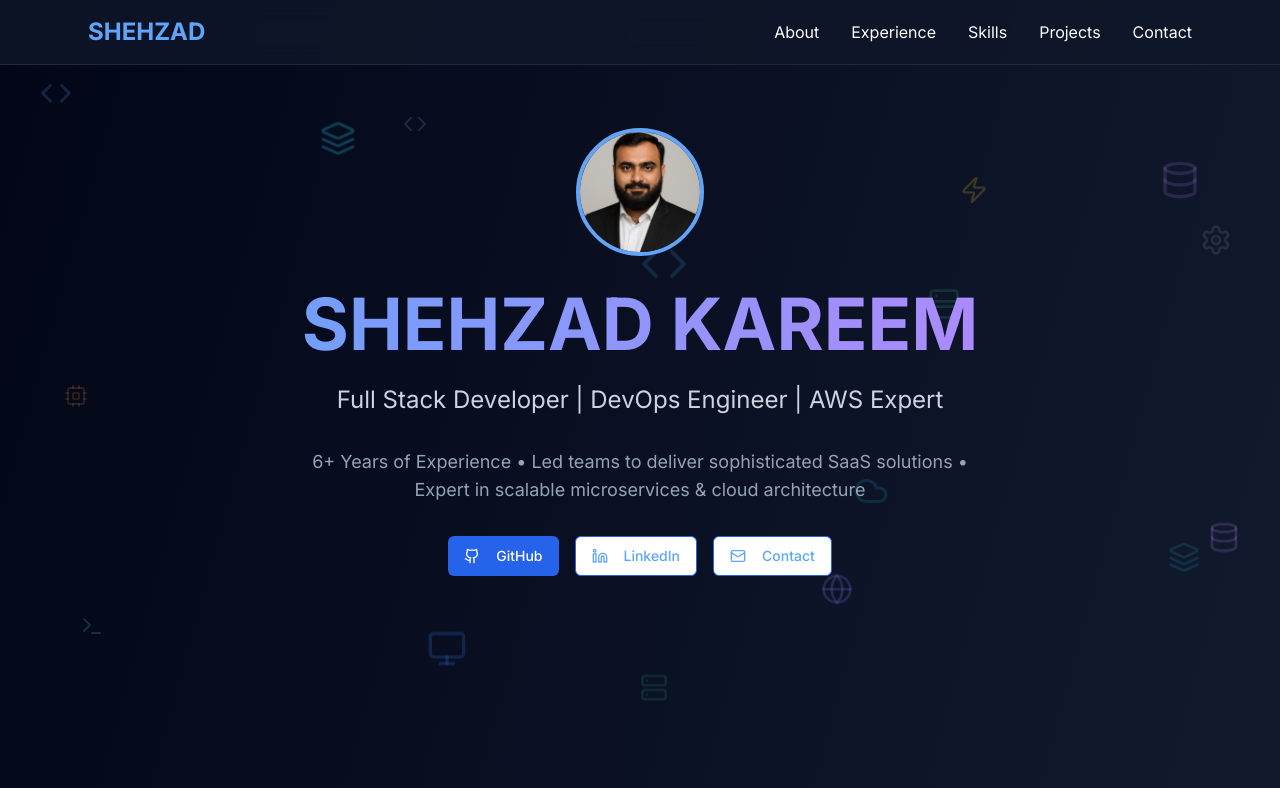
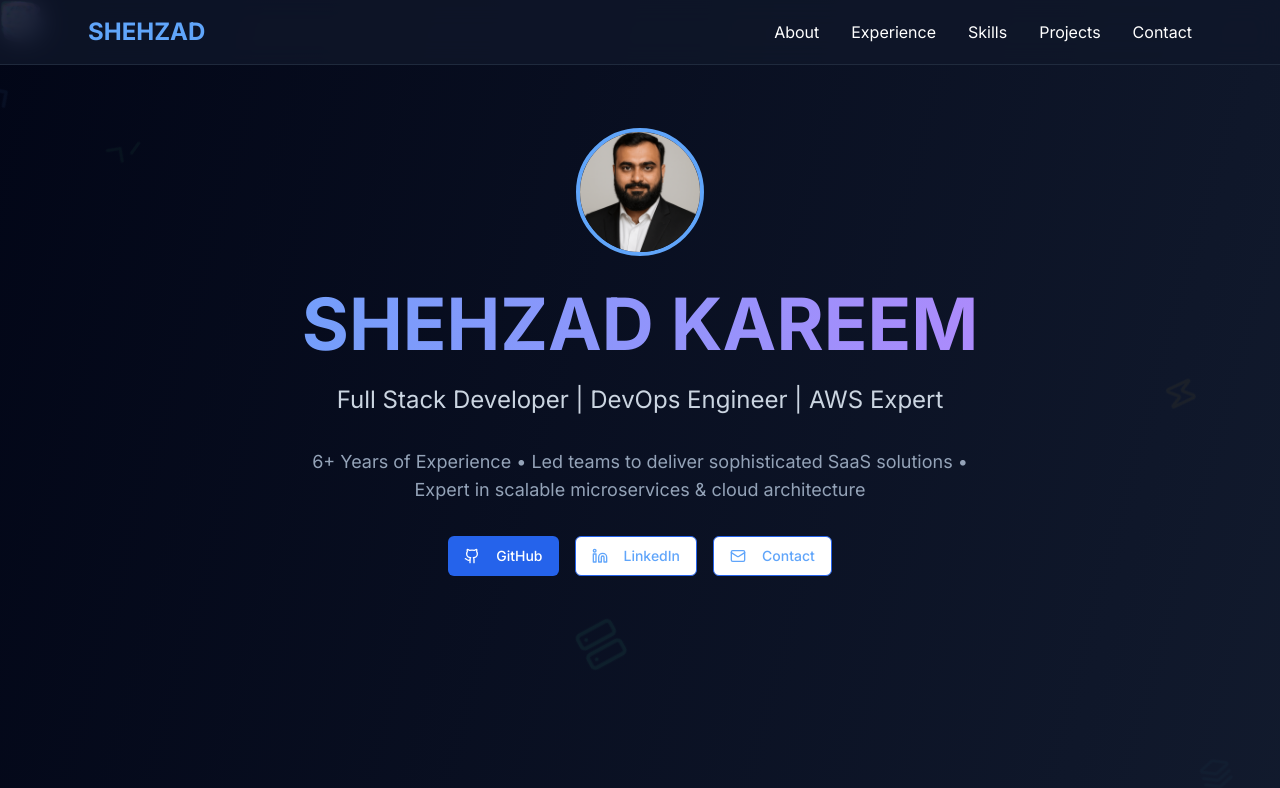
Before and after one commit to mrshehzad137/shehzad-kareem-info, a React (Vite) app: page / in a window 1280 px wide. Shown: the top 788 px of the page. Built offline with nearby package versions, Linux system fonts and the light colour scheme.

Commit message:
Move background icons randomly
Randomize the position of the background icons across the entire screen area for a more dynamic effect.

```diff
--- a/src/pages/Index.tsx
+++ b/src/pages/Index.tsx
@@ -1,4 +1,3 @@
-
 import React from 'react';
 import { Github, Linkedin, Mail, ExternalLink, Calendar, MapPin, Building, Users, TrendingUp, Database, Code, Terminal, Server, Globe, Zap, Layers, Monitor, Cpu, Cloud, Settings } from 'lucide-react';
 import { Button } from '@/components/ui/button';
@@ -8,80 +7,156 @@ import { Avatar, AvatarImage, AvatarFallback } from '@/components/ui/avatar';
 const Index = () => {
   return (
     <div className="min-h-screen bg-gradient-to-br from-slate-950 via-slate-900 to-slate-800 text-white relative overflow-hidden">
-      {/* Enhanced Animated Background Icons */}
+      {/* Enhanced Moving Background Icons */}
       <div className="fixed inset-0 pointer-events-none z-0">
-        {/* Original icons */}
-        <div className="absolute top-20 left-10 animate-bounce">
+        {/* Custom CSS for random floating animations */}
+        <style jsx>{`
+          @keyframes float1 {
+            0% { transform: translate(0, 100vh) rotate(0deg); opacity: 0; }
+            10% { opacity: 0.3; }
+            90% { opacity: 0.1; }
+            100% { transform: translate(-20vw, -20vh) rotate(360deg); opacity: 0; }
+          }
+
+          @keyframes float2 {
+            0% { transform: translate(100vw, 100vh) rotate(0deg); opacity: 0; }
+            10% { opacity: 0.25; }
+            90% { opacity: 0.15; }
+            100% { transform: translate(-30vw, -10vh) rotate(-360deg); opacity: 0; }
+          }
+
+          @keyframes float3 {
+            0% { transform: translate(-10vw, 100vh) rotate(0deg); opacity: 0; }
+            10% { opacity: 0.2; }
+            90% { opacity: 0.1; }
+            100% { transform: translate(110vw, -30vh) rotate(180deg); opacity: 0; }
+          }
+
+          @keyframes float4 {
+            0% { transform: translate(50vw, 100vh) rotate(0deg); opacity: 0; }
+            10% { opacity: 0.3; }
+            90% { opacity: 0.15; }
+            100% { transform: translate(20vw, -40vh) rotate(-180deg); opacity: 0; }
+          }
+
+          @keyframes float5 {
+            0% { transform: translate(100vw, 50vh) rotate(0deg); opacity: 0; }
+            10% { opacity: 0.25; }
+            90% { opacity: 0.1; }
+            100% { transform: translate(-20vw, 10vh) rotate(270deg); opacity: 0; }
+          }
+
+          @keyframes float6 {
+            0% { transform: translate(-20vw, 0vh) rotate(0deg); opacity: 0; }
+            10% { opacity: 0.2; }
+            90% { opacity: 0.15; }
+            100% { transform: translate(120vw, 80vh) rotate(-270deg); opacity: 0; }
+          }
+
+          .floating-icon-1 { animation: float1 25s linear infinite; }
+          .floating-icon-2 { animation: float2 30s linear infinite; }
+          .floating-icon-3 { animation: float3 35s linear infinite; }
+          .floating-icon-4 { animation: float4 28s linear infinite; }
+          .floating-icon-5 { animation: float5 32s linear infinite; }
+          .floating-icon-6 { animation: float6 27s linear infinite; }
+        `}</style>
+
+        {/* React Icons */}
+        <div className="absolute floating-icon-1" style={{ animationDelay: '0s' }}>
+          <Layers className="w-12 h-12 text-cyan-400/30" />
+        </div>
+        <div className="absolute floating-icon-2" style={{ animationDelay: '5s' }}>
+          <Layers className="w-8 h-8 text-cyan-400/20" />
+        </div>
+        <div className="absolute floating-icon-3" style={{ animationDelay: '12s' }}>
+          <Layers className="w-10 h-10 text-cyan-400/25" />
+        </div>
+
+        {/* Node.js / Server Icons */}
+        <div className="absolute floating-icon-4" style={{ animationDelay: '2s' }}>
+          <Server className="w-11 h-11 text-emerald-400/25" />
+        </div>
+        <div className="absolute floating-icon-1" style={{ animationDelay: '8s' }}>
+          <Server className="w-9 h-9 text-emerald-400/20" />
+        </div>
+        <div className="absolute floating-icon-5" style={{ animationDelay: '15s' }}>
+          <Server className="w-7 h-7 text-emerald-400/30" />
+        </div>
+
+        {/* TypeScript / Code Icons */}
+        <div className="absolute floating-icon-6" style={{ animationDelay: '3s' }}>
+          <Code className="w-10 h-10 text-blue-400/25" />
+        </div>
+        <div className="absolute floating-icon-3" style={{ animationDelay: '9s' }}>
           <Code className="w-8 h-8 text-blue-400/20" />
         </div>
-        <div className="absolute top-40 right-20 animate-pulse">
-          <Database className="w-10 h-10 text-purple-400/20" />
+        <div className="absolute floating-icon-2" style={{ animationDelay: '16s' }}>
+          <Code className="w-12 h-12 text-blue-400/30" />
         </div>
-        <div className="absolute bottom-40 left-20 animate-bounce delay-1000">
-          <Terminal className="w-6 h-6 text-green-400/20" />
+
+        {/* JavaScript / Zap Icons */}
+        <div className="absolute floating-icon-5" style={{ animationDelay: '4s' }}>
+          <Zap className="w-9 h-9 text-yellow-400/25" />
         </div>
-        <div className="absolute top-60 left-1/2 animate-pulse delay-500">
-          <Code className="w-12 h-12 text-blue-400/15" />
+        <div className="absolute floating-icon-1" style={{ animationDelay: '11s' }}>
+          <Zap className="w-7 h-7 text-yellow-400/30" />
         </div>
-        <div className="absolute bottom-60 right-10 animate-bounce delay-700">
+        <div className="absolute floating-icon-4" style={{ animationDelay: '18s' }}>
+          <Zap className="w-11 h-11 text-yellow-400/20" />
+        </div>
+
+        {/* Express / Globe Icons */}
+        <div className="absolute floating-icon-2" style={{ animationDelay: '6s' }}>
+          <Globe className="w-8 h-8 text-indigo-400/25" />
+        </div>
+        <div className="absolute floating-icon-6" style={{ animationDelay: '13s' }}>
+          <Globe className="w-10 h-10 text-indigo-400/20" />
+        </div>
+        <div className="absolute floating-icon-3" style={{ animationDelay: '19s' }}>
+          <Globe className="w-9 h-9 text-indigo-400/30" />
+        </div>
+
+        {/* Database Icons */}
+        <div className="absolute floating-icon-4" style={{ animationDelay: '7s' }}>
+          <Database className="w-11 h-11 text-purple-400/25" />
+        </div>
+        <div className="absolute floating-icon-1" style={{ animationDelay: '14s' }}>
           <Database className="w-8 h-8 text-purple-400/20" />
         </div>
-        <div className="absolute top-80 right-1/3 animate-pulse delay-300">
-          <Terminal className="w-7 h-7 text-green-400/15" />
+        <div className="absolute floating-icon-5" style={{ animationDelay: '20s' }}>
+          <Database className="w-10 h-10 text-purple-400/30" />
         </div>
 
-        {/* New floating technology icons */}
-        {/* React-like component icon */}
-        <div className="absolute top-32 left-1/4 animate-bounce delay-200">
-          <Layers className="w-9 h-9 text-cyan-400/25" />
+        {/* Terminal Icons */}
+        <div className="absolute floating-icon-6" style={{ animationDelay: '1s' }}>
+          <Terminal className="w-9 h-9 text-green-400/25" />
+        </div>
+        <div className="absolute floating-icon-2" style={{ animationDelay: '10s' }}>
+          <Terminal className="w-7 h-7 text-green-400/30" />
+        </div>
+        <div className="absolute floating-icon-4" style={{ animationDelay: '17s' }}>
+          <Terminal className="w-11 h-11 text-green-400/20" />
         </div>
 
-        {/* Node.js-like server icon */}
-        <div className="absolute top-72 right-1/4 animate-pulse delay-800">
-          <Server className="w-8 h-8 text-emerald-400/20" />
+        {/* Cloud Icons */}
+        <div className="absolute floating-icon-3" style={{ animationDelay: '21s' }}>
+          <Cloud className="w-10 h-10 text-sky-400/25" />
+        </div>
+        <div className="absolute floating-icon-5" style={{ animationDelay: '23s' }}>
+          <Cloud className="w-8 h-8 text-sky-400/20" />
         </div>
 
-        {/* TypeScript-like structured code */}
-        <div className="absolute bottom-32 left-1/3 animate-bounce delay-400">
-          <Monitor className="w-10 h-10 text-blue-500/20" />
+        {/* Monitor/CPU Icons */}
+        <div className="absolute floating-icon-1" style={{ animationDelay: '22s' }}>
+          <Monitor className="w-9 h-9 text-orange-400/25" />
+        </div>
+        <div className="absolute floating-icon-6" style={{ animationDelay: '24s' }}>
+          <Cpu className="w-8 h-8 text-red-400/20" />
         </div>
 
-        {/* JavaScript-like dynamic icon */}
-        <div className="absolute top-44 left-3/4 animate-pulse delay-600">
-          <Zap className="w-7 h-7 text-yellow-400/25" />
-        </div>
-
-        {/* Express-like network/globe */}
-        <div className="absolute bottom-48 right-1/3 animate-bounce delay-900">
-          <Globe className="w-8 h-8 text-indigo-400/20" />
-        </div>
-
-        {/* Additional processing/CPU icons */}
-        <div className="absolute top-96 left-16 animate-pulse delay-1100">
-          <Cpu className="w-6 h-6 text-orange-400/20" />
-        </div>
-
-        {/* Cloud/serverless icons */}
-        <div className="absolute bottom-72 left-2/3 animate-bounce delay-1300">
-          <Cloud className="w-9 h-9 text-sky-400/15" />
-        </div>
-
-        {/* Settings/configuration icons */}
-        <div className="absolute top-56 right-12 animate-pulse delay-1500">
-          <Settings className="w-8 h-8 text-gray-400/20" />
-        </div>
-
-        {/* More distributed icons */}
-        <div className="absolute bottom-24 left-1/2 animate-bounce delay-1700">
-          <Server className="w-7 h-7 text-emerald-400/15" />
-        </div>
-
-        <div className="absolute top-28 right-2/3 animate-pulse delay-1900">
-          <Code className="w-6 h-6 text-blue-300/20" />
-        </div>
-
-        <div className="absolute bottom-56 right-20 animate-bounce delay-2100">
-          <Layers className="w-8 h-8 text-cyan-400/15" />
+        {/* Settings Icons */}
+        <div className="absolute floating-icon-2" style={{ animationDelay: '25s' }}>
+          <Settings className="w-7 h-7 text-gray-400/25" />
         </div>
       </div>
 
```
